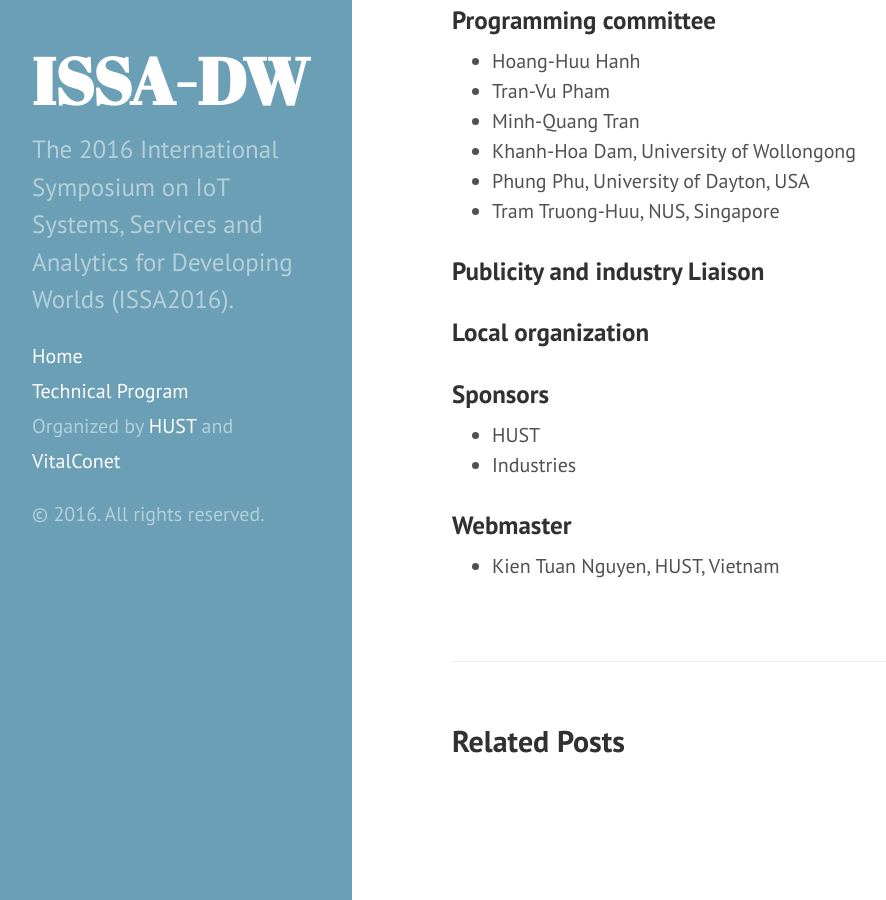
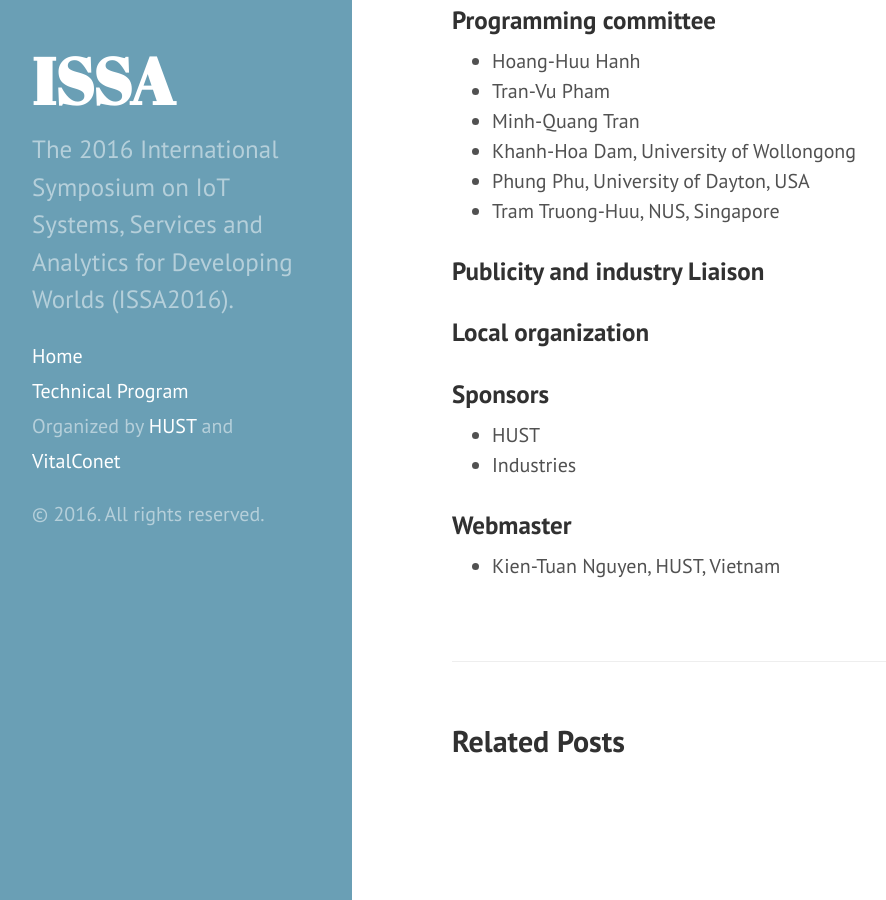
Before and after one commit to issadw/issadw.github.io, a Jekyll site: the page built from _posts/2016-05-29-introduction.md, in a window 1280 px wide and 900 px high, scrolled down 3411 px. Shown: the whole window, without its empty margins (8-894 px from the left). Built offline with Jekyll 4.4.1, drawn with Linux system fonts in a browser that asks for light colours.

Commit message:
change site title and remove Tenantive Schedule

```diff
--- a/_config.yml
+++ b/_config.yml
@@ -7,7 +7,7 @@
 # permalink:        /:title/
 
 # Setup
-title:            ISSA-DW
+title:            ISSA
 tagline:          'ISSA'
 description:      'The 2016 International Symposium on  IoT  Systems, Services and Analytics for Developing Worlds (ISSA2016).'
 url:              http://issadw.github.io
--- a/_includes/head.html
+++ b/_includes/head.html
@@ -8,7 +8,7 @@
 
   <title>
     {% if page.title == "Home" %}
-      {{ site.title }} &middot; {{ site.tagline }}
+      {{ site.title }} - DW &middot; {{ site.tagline }}
     {% else %}
       {{ page.title }} &middot; {{ site.title }}
     {% endif %}
--- a/_posts/2016-05-29-introduction.md
+++ b/_posts/2016-05-29-introduction.md
@@ -143,4 +143,4 @@
 
 ### Webmaster
 
-* Kien Tuan Nguyen, HUST, Vietnam
+* Kien-Tuan Nguyen, HUST, Vietnam
```
Also changed, not shown: important_dates.md (+0 -2 lines).
